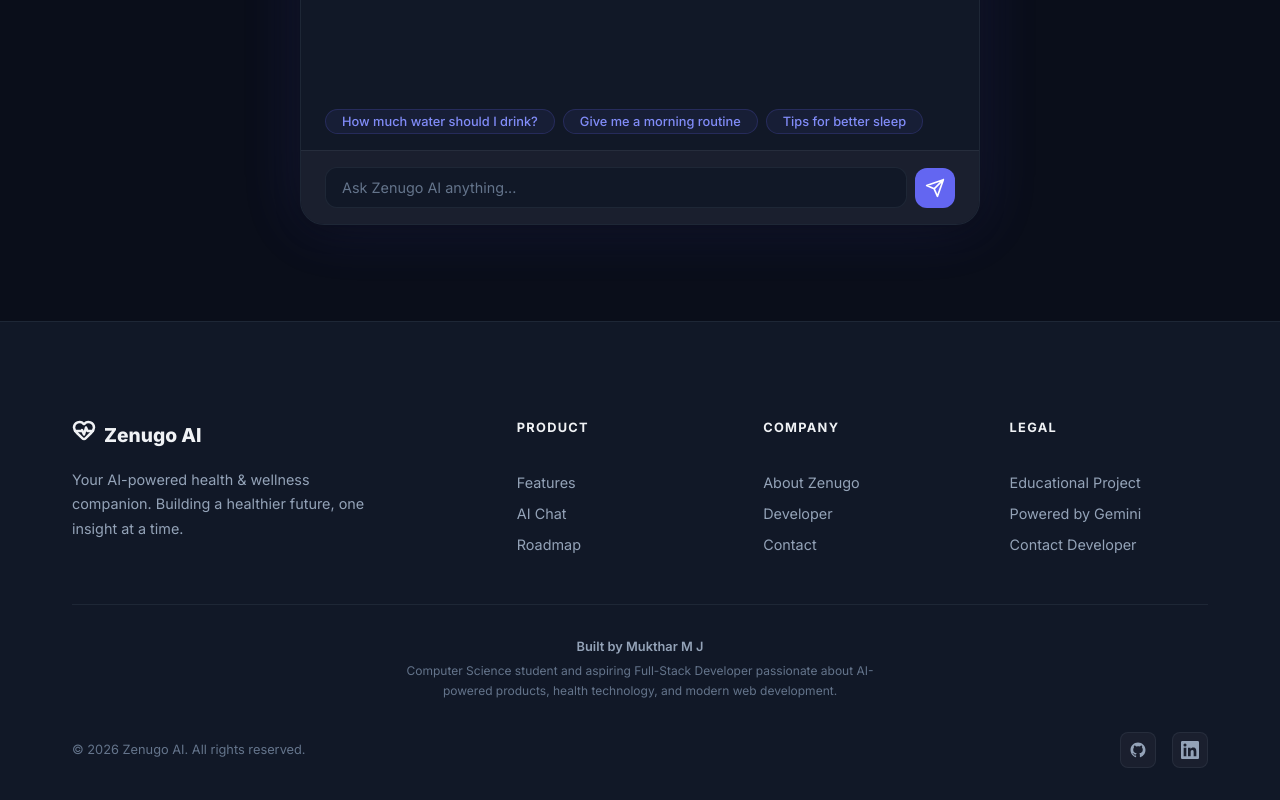
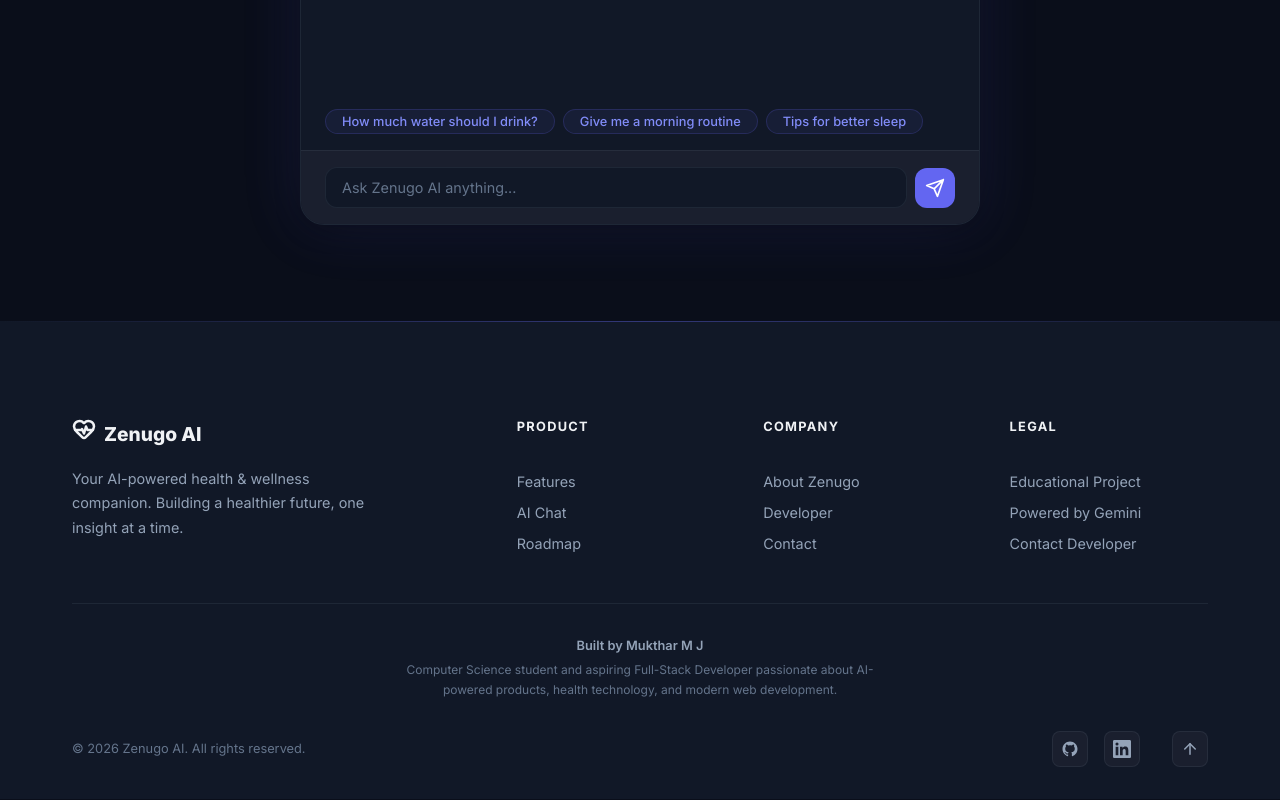
Before and after one commit to MuktharMJ/zenugo-ai, a React (Vite) app: page / in a window 1280 px wide. Shown: the part 2667-3467 px from the top of the page. Built offline with nearby package versions, Linux system fonts and the light colour scheme; no server answers.

Commit message:
feat(ui): polish chat interface and footer

```diff
--- a/src/components/Footer/Footer.css
+++ b/src/components/Footer/Footer.css
@@ -1,7 +1,17 @@
 .footer {
   padding: var(--space-4xl) 0 var(--space-xl);
-  border-top: 1px solid var(--border-color);
   background: var(--bg-secondary);
+  position: relative;
+}
+
+.footer::before {
+  content: '';
+  position: absolute;
+  top: 0;
+  left: 0;
+  right: 0;
+  height: 1px;
+  background: linear-gradient(90deg, transparent, var(--border-color-hover), transparent);
 }
 
 .footer__top {
@@ -98,10 +108,25 @@
   transition: all var(--transition-fast);
 }
 
-.footer__social:hover {
+.footer__social:hover,
+.footer__back-to-top:hover {
   color: var(--accent-primary-light);
   border-color: var(--border-color-hover);
   transform: translateY(-2px);
+}
+
+.footer__back-to-top {
+  width: 36px;
+  height: 36px;
+  display: flex;
+  align-items: center;
+  justify-content: center;
+  border-radius: var(--radius-sm);
+  color: var(--text-secondary);
+  background: var(--bg-card);
+  border: 1px solid var(--border-color);
+  transition: all var(--transition-fast);
+  margin-left: var(--space-md);
 }
 
 .footer__credit {
--- a/src/components/Footer/Footer.jsx
+++ b/src/components/Footer/Footer.jsx
@@ -1,5 +1,5 @@
 import { Link, useLocation } from 'react-router-dom';
-import { HeartPulse } from 'lucide-react';
+import { HeartPulse, ArrowUp } from 'lucide-react';
 import './Footer.css';
 
 function Footer() {
@@ -13,6 +13,10 @@
         el.scrollIntoView({ behavior: 'smooth' });
       }
     }
+  };
+
+  const scrollToTop = () => {
+    window.scrollTo({ top: 0, behavior: 'smooth' });
   };
 
   return (
@@ -95,6 +99,9 @@
             >
               <svg width="18" height="18" viewBox="0 0 24 24" fill="currentColor"><path d="M20.447 20.452h-3.554v-5.569c0-1.328-.027-3.037-1.852-3.037-1.853 0-2.136 1.445-2.136 2.939v5.667H9.351V9h3.414v1.561h.046c.477-.9 1.637-1.85 3.37-1.85 3.601 0 4.267 2.37 4.267 5.455v6.286zM5.337 7.433a2.062 2.062 0 01-2.063-2.065 2.064 2.064 0 112.063 2.065zm1.782 13.019H3.555V9h3.564v11.452zM22.225 0H1.771C.792 0 0 .774 0 1.729v20.542C0 23.227.792 24 1.771 24h20.451C23.2 24 24 23.227 24 22.271V1.729C24 .774 23.2 0 22.222 0h.003z"/></svg>
             </a>
+            <button className="footer__back-to-top" onClick={scrollToTop} aria-label="Back to top">
+              <ArrowUp size={18} />
+            </button>
           </div>
         </div>
       </div>
--- a/src/pages/ChatPage.css
+++ b/src/pages/ChatPage.css
@@ -175,8 +175,8 @@
 }
 
 .cp__convo-item--active {
-  background: var(--bg-card);
-  border: 1px solid var(--border-color-hover);
+  background: rgba(99, 102, 241, 0.08);
+  border-left: 2px solid var(--accent-primary);
 }
 
 .cp__convo-icon {
@@ -637,7 +637,8 @@
   padding: var(--space-sm);
   background: var(--bg-card);
   border: 1px solid var(--border-color);
-  border-radius: var(--radius-lg);
+  border-radius: var(--radius-xl);
+  box-shadow: 0 4px 20px rgba(0, 0, 0, 0.2);
   transition: border-color var(--transition-fast), box-shadow var(--transition-fast);
 }
 
@@ -667,7 +668,7 @@
   display: flex;
   align-items: center;
   justify-content: center;
-  border-radius: var(--radius-md);
+  border-radius: 50%;
   background: var(--accent-primary);
   color: white;
   transition: all var(--transition-fast);
```
